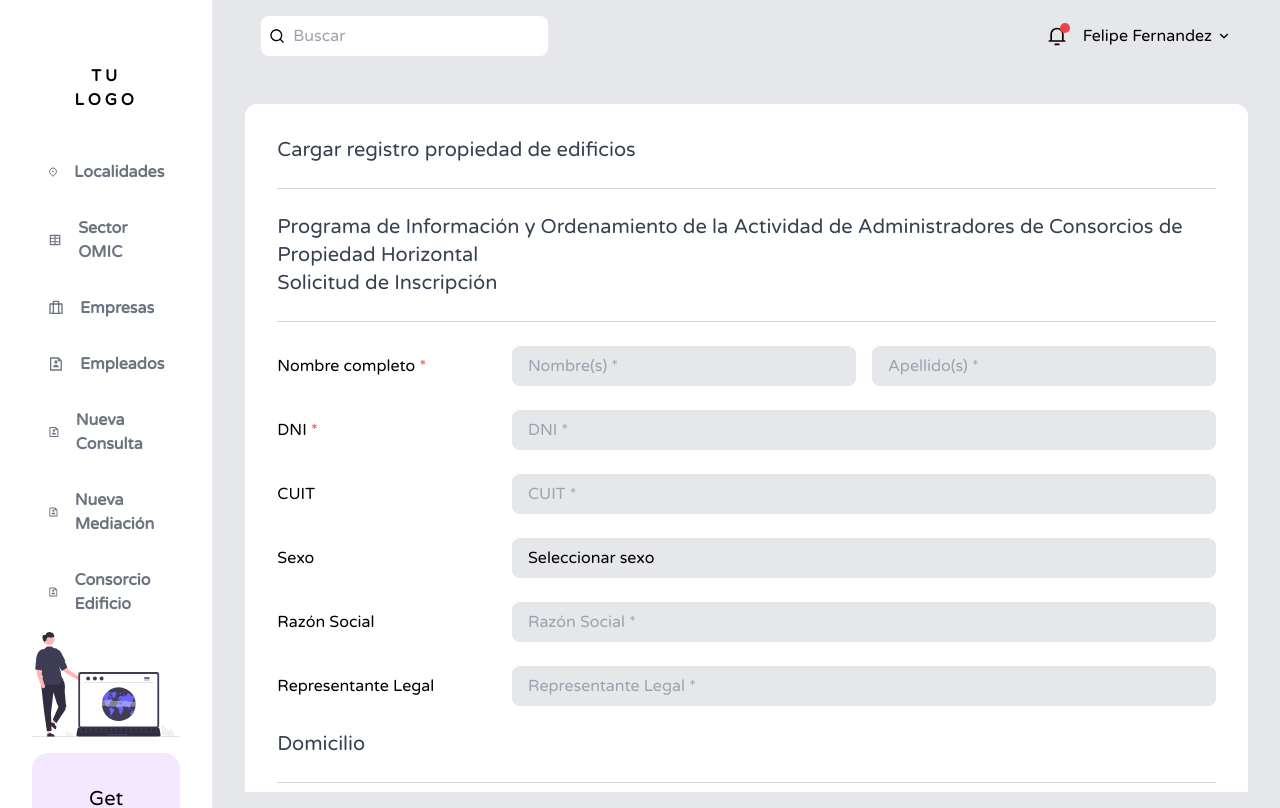
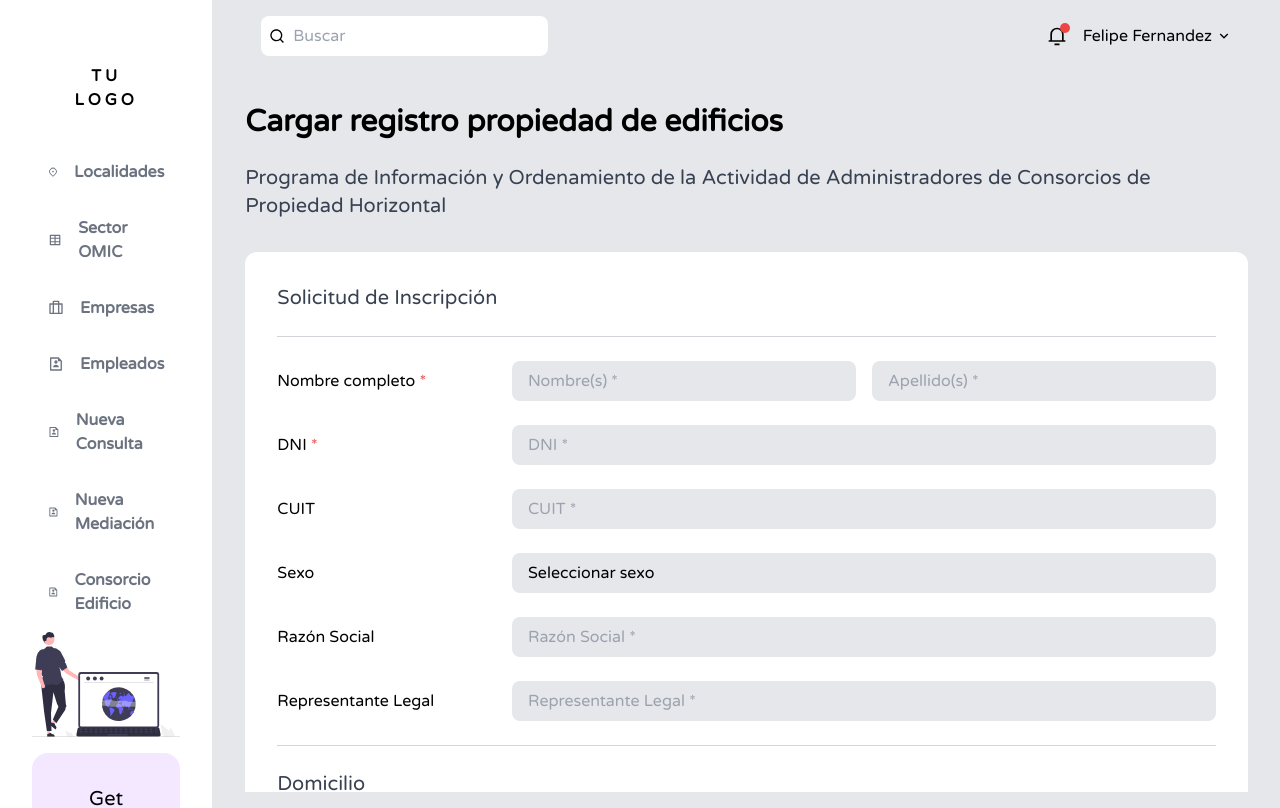
Before and after one commit to FelipeFern/ProyectoFInalNextJs, a Next.js app: page /consorcioEdificio in a window 1280 px wide. Shown: the top 808 px of the page. Built offline with nearby package versions, Linux system fonts and the light colour scheme; no server answers.

Commit message:
Formidable library working.

```diff
--- a/src/pages/consorcioEdificio/index.js
+++ b/src/pages/consorcioEdificio/index.js
@@ -25,13 +25,14 @@ function index() {
 		telefonoFijo: '',
 		email: '',
 		localidad: '',
-		partido: '',
-		provincia: '',
+		partido: 'Bahía Blanca',
+		provincia: 'Buenos Aires',
 	});
 
 	const [localidad, setLocalidad] = useState('');
 	const [empresa, setEmpresa] = useState('');
 	const [selectedFiles, setSelectedFiles] = useState([]);
+	const [files, setFiles] = useState([]);
 
 	const [errores, setErrores] = useState({
 		nombreError: '',
@@ -65,23 +66,65 @@ function index() {
 		const name = target.name;
 		const value = target.value;
 
-		setDatosSolicitudInscripcion((datosSolicitudInscipcion) => ({
-			...datosSolicitudInscipcion,
+		setDatosDomicilio((datosDomicilio) => ({
+			...datosDomicilio,
 			[name]: value,
 		}));
+	};
+
+	const handleFilesSelected = async (event) => {
+		const files = event.target.files;
+		const _files = Array.from(event.target.files);
+		console.log(files);
+		setFiles(_files);
+		const fileNames = Array.from(files).map((file) => file.name);
+		setSelectedFiles(fileNames);
+		for (let i = 0; i < files.length; i++) {
+			const file = files[i];
+			// Llamar a la función externa pasando el archivo como argumento
+			handleFileUpload(file);
+		}
+		// for (const file of files) {
+		// 	try {
+		// 		// Crea una referencia única para el archivo en Storage
+		// 		const storageRef = storage.ref(`ruta/del/archivo/${file.name}`);
+
+		// 		// Sube el archivo a Storage
+		// 		const snapshot = await storageRef.put(file);
+
+		// 		// Obtiene la URL del archivo cargado
+		// 		const downloadURL = await snapshot.ref.getDownloadURL();
+
+		// 		// Guarda la URL en Firebase Realtime Database (reemplaza 'ruta_en_database' y 'nombre_archivo')
+		// 		await database.ref('ruta_en_database/nombre_archivo').set(downloadURL);
+
+		// 		console.log(`Archivo ${file.name} cargado con éxito.`);
+		// 	} catch (error) {
+		// 		console.error(
+		// 			`Error al cargar el archivo ${file.name}: ${error.message}`
+		// 		);
+		// 	}
+		// }
+	};
+
+	// Agregar las funciones para que al hacer un save de la consulta, que se almacenen los archivos en la base de datos.
+	const handleFileUpload = (file) => {
+		// Agregar las acciones para enviar los files al backend y que los almacenen en la base de datos.
+
+		console.log('Archivo seleccionado:', file.name);
 	};
 
 	const saveConsulta = async (event) => {
 		event.preventDefault();
 
-		let errors = validateDataNuevaConsulta(
-			datosPersonales,
-			localidad,
-			empresa,
-			tipoConsulta
-		);
-		setErrores(errors);
-		for (let i = 0; i < errors.length; i++) {}
+		// let errors = validateDataNuevaConsulta(
+		// 	datosSolicitudInscripcion,
+		// 	localidad,
+		// 	empresa,
+		// 	tipoConsulta
+		// );
+		// setErrores(errors);
+		// for (let i = 0; i < errors.length; i++) {}
 
 		try {
 			const datosPersonales1 = {
@@ -98,49 +141,46 @@ function index() {
 			};
 
 			let consultaID = new Date();
+			const formData = new FormData();
+			for (let i = 0; i < files.length; i++) {
+				formData.append(`archivo${i}`, files[i]);
+			}
+			formData.append('nombre', 'Nombre');
+			formData.append('apellido', 'Apellido');
+			formData.append('dni', 'DNI');
+			formData.append('cuit', 'CUIL');
+			formData.append('telefonoCelular', 'Celular');
+			formData.append('telefonoFijo', 'Fijo');
+			formData.append('domicilioCalle', 'Direccion Calle');
+			formData.append('domicilioNumero', 'Direccion Numero');
+			formData.append('domicilioPiso', 'Direccion Piso');
+			formData.append('email', 'email@gmail.com');
+			formData.append('localidad', localidad);
+			formData.append('empresa', empresa);
+			formData.append('tipoConsulta', 'tipoConsulta1');
+
+			formData.forEach((value, key) => {
+				console.log(`Campo: ${key}, Valor: ${value}`);
+			});
 
 			const response = await fetch('/api/solicitudes/tiposSolicitudes', {
 				method: 'POST',
-				headers: {
-					'Content-Type': 'application/json',
-				},
-				body: JSON.stringify({
-					...datosPersonales1,
-					localidad: localidad,
-					empresa: empresa,
-					tipoConsulta: tipoConsulta,
-				}),
+				// headers: {
+				// 	// 	'Content-Type': 'application/json',
+				// 	'Content-Type': 'multipart/form-data',
+				// },
+				body: formData,
 			});
 
 			if (response.ok) {
-				// La solicitud fue exitosa
 				console.log('Solicitud POST exitosa');
-				// Realizar cualquier acción adicional aquí, como mostrar un mensaje de éxito
 			} else {
-				// La solicitud no fue exitosa
-				console.log('Error en la solicitud POST');
-				// Realizar cualquier acción adicional aquí, como mostrar un mensaje de error
+				console.log('Error en la solicitud POS: ' + response.status);
 			}
 		} catch (error) {
 			console.error('Error en la solicitud POST:', error);
 			// Realizar cualquier acción adicional aquí, como mostrar un mensaje de error
 		}
-	};
-
-	const handleFilesSelected = (event) => {
-		const files = event.target.files;
-		const fileNames = Array.from(files).map((file) => file.name);
-		setSelectedFiles(fileNames);
-		for (let i = 0; i < files.length; i++) {
-			const file = files[i];
-			// Llamar a la función externa pasando el archivo como argumento
-			handleFileUpload(file);
-		}
-	};
-
-	const handleFileUpload = (file) => {
-		// Aquí puedes realizar las acciones necesarias con el archivo seleccionado
-		console.log('Archivo seleccionado:', file.name);
 	};
 
 	function checkErrors(errors) {}
@@ -169,19 +209,21 @@ function index() {
 	}, []);
 
 	return (
-		<div className='bg-white p-8 rounded-xl mb-8'>
-			<h1 className='text-xl text-titles'>
+		<div>
+			<div className='mb-8'>
+				<h1 className='text-3xl font-semibold'>
 					Cargar registro propiedad de edificios
 				</h1>
-			<hr className='my-6 border-gray-500/30' />
+				<br></br>
 				<h4 className='text-xl text-titles'>
 					Programa de Información y Ordenamiento de la Actividad de
 					Administradores de Consorcios de Propiedad Horizontal
 				</h4>
-
+			</div>
+			<div className='bg-white p-8 rounded-xl mb-8'>
 				<h3 className='text-xl text-titles'>Solicitud de Inscripción</h3>
 				<hr className='my-6 border-gray-500/30' />
-			<form onSubmit={saveConsulta}>
+				<form onSubmit={saveConsulta} encType='multipart/form-data'>
 					{/* NOMBRE */}
 					<div className='flex flex-col gap-y-2 md:flex-row md:items-center mb-6'>
 						<div className='w-full md:w-1/4'>
@@ -327,8 +369,8 @@ function index() {
 						</div>
 					</div>
 
-				<h3 className='text-xl text-titles'>Domicilio</h3>
 					<hr className='my-6 border-gray-500/30' />
+					<h3 className='text-xl  my-6 text-titles'>Domicilio</h3>
 
 					{/* Domicilio */}
 					<div className='flex flex-col gap-y-2 md:flex-row md:items-center mb-6'>
@@ -375,7 +417,7 @@ function index() {
 										className='w-full py-2 px-4 outline-none rounded-lg bg-gray-200'
 										placeholder='Depto'
 										name='domicilioDpto'
-									value={datosDomicilio.domicilioPiso}
+										value={datosDomicilio.domicilioDpto}
 										onChange={handleInputChangeDomicilio}
 									/>
 								</div>
@@ -495,6 +537,7 @@ function index() {
 								name='partido'
 								value={datosDomicilio.partido}
 								onChange={handleInputChangeDomicilio}
+								readOnly
 							/>
 							{errores.partidoError !== '' && (
 								<div className='text-red-500 '> {errores.partidoError}</div>
@@ -516,12 +559,16 @@ function index() {
 								name='provincia'
 								value={datosDomicilio.provincia}
 								onChange={handleInputChangeDomicilio}
+								readOnly
 							/>
 							{errores.provinciaError !== '' && (
 								<div className='text-red-500 '>{errores.provinciaError}</div>
 							)}
 						</div>
 					</div>
+
+					<hr className='my-6 border-gray-500/30' />
+					<h3 className='text-xl  my-6 text-titles'>Documentación adjunta</h3>
 
 					{/* Documentos */}
 					<div className='flex flex-col md:flex-row md:items-center gap-y-2 '>
@@ -573,19 +620,22 @@ function index() {
 									<li>Inscripción en AFIP.</li>
 									<li>Inscripción en ARBA.</li>
 									<li>
-									Currículum Vitae con acreditación de: Documentación de títulos
-									y/o estudios relacionados con la actividad y acreditación de
-									experiencia (si los tuviera).
+										Currículum Vitae con acreditación de: Documentación de
+										títulos y/o estudios relacionados con la actividad y
+										acreditación de experiencia (si los tuviera).
 									</li>
 									<li>
-									Nómima de consorcios administrados, indicando el domicilio de
-									los mismos, detalle de Compañia Aseguradora, número de póliza
-									y cobertura vigente.
+										Nómima de consorcios administrados, indicando el domicilio
+										de los mismos, detalle de Compañia Aseguradora, número de
+										póliza y cobertura vigente.
 									</li>
 									<li>
-									Certificado expedido por el Registro Nacional de Reincidencia.
+										Certificado expedido por el Registro Nacional de
+										Reincidencia.
 									</li>
-								<li>Informe expedido por el Registro de Juicios Universales</li>
+									<li>
+										Informe expedido por el Registro de Juicios Universales
+									</li>
 								</ul>{' '}
 							</div>
 						</div>
@@ -598,6 +648,7 @@ function index() {
 					</div>
 				</form>
 			</div>
+		</div>
 	);
 }
 
```
Also changed, not shown: src/pages/api/solicitudes/tiposSolicitudes/index.js (+104 -26 lines). Lines whose indentation alone changed are shown as unchanged.
